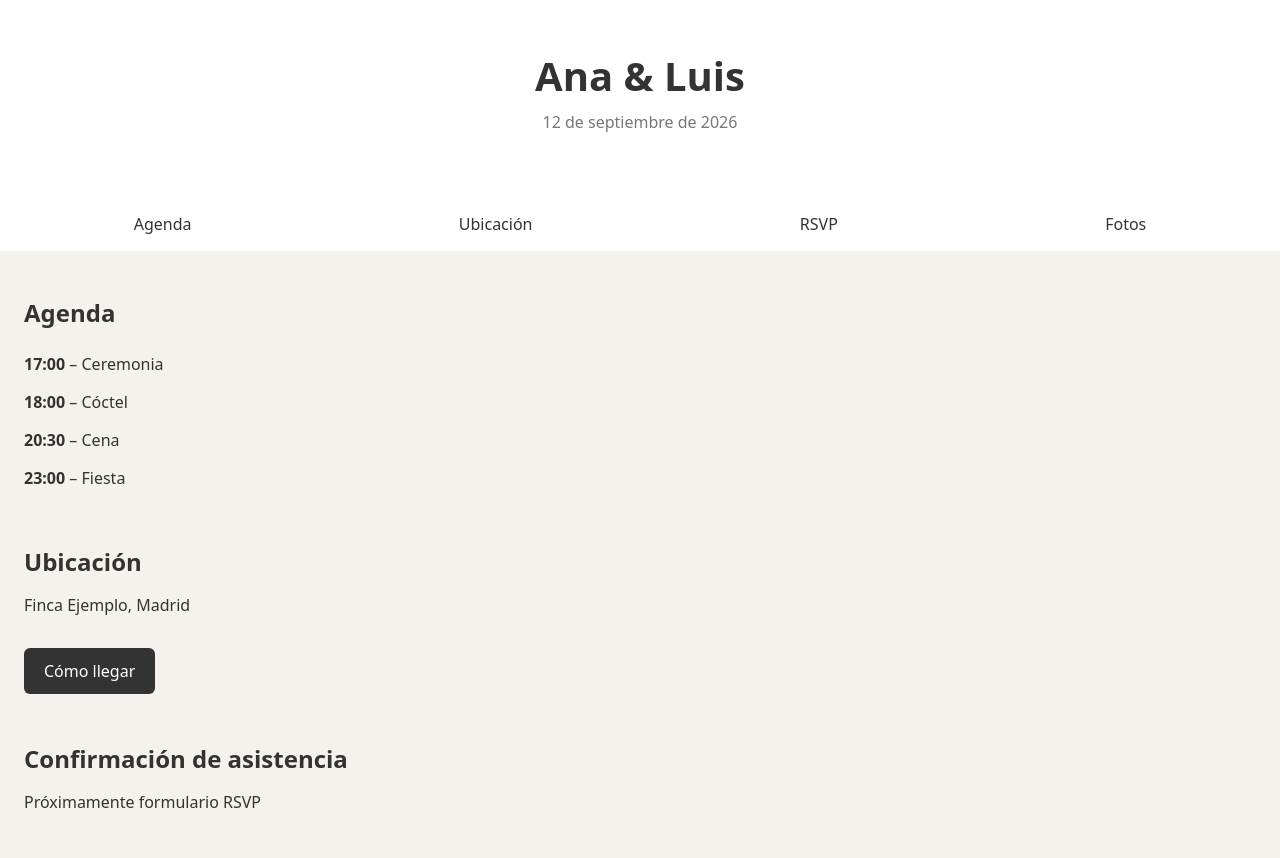
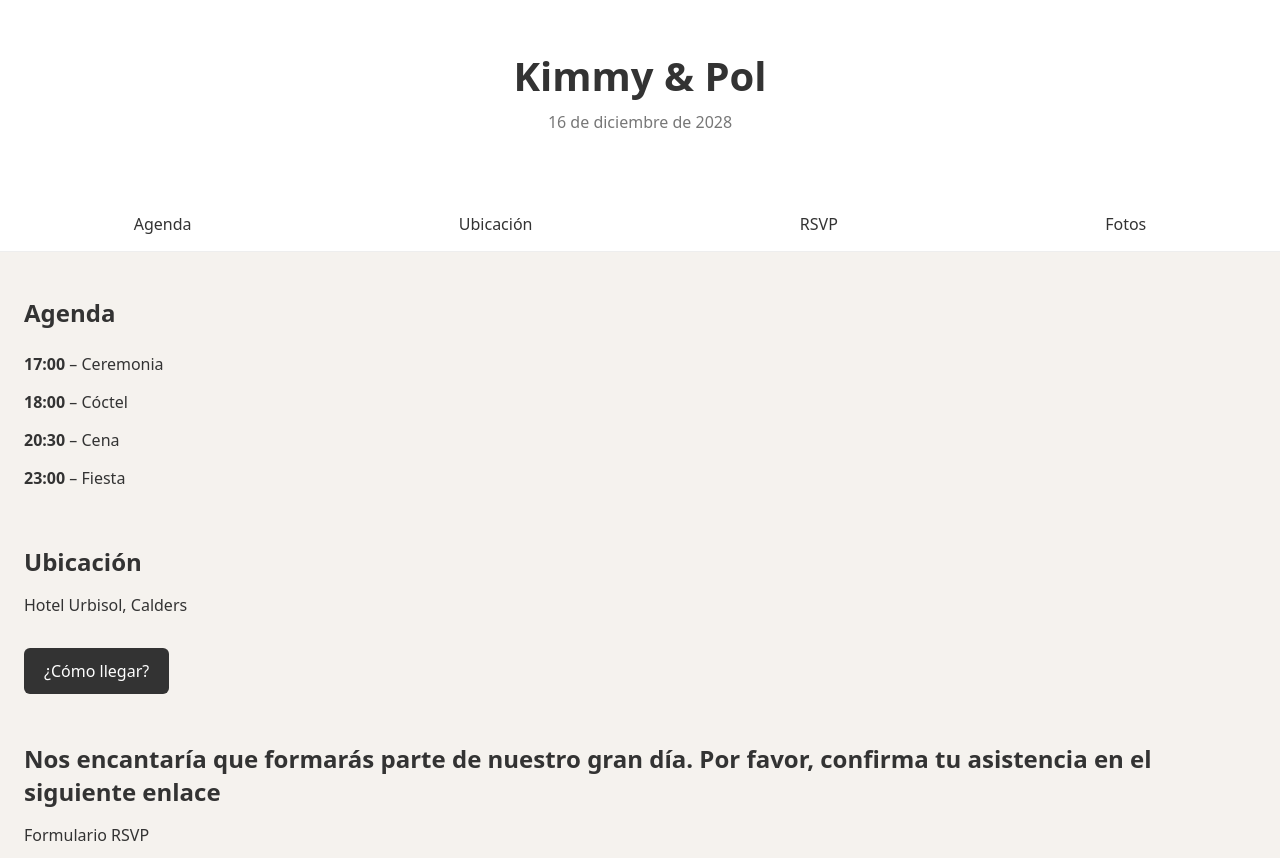
Before and after one commit to kimmyrios-97/boda-pwa, a plain HTML site: page index.html in a window 1280 px wide. Shown: the top 858 px of the page. Drawn offline with Linux system fonts and the light colour scheme; a script that the page names is missing.

Commit message:
Update index.html

```diff
--- a/index.html
+++ b/index.html
@@ -11,8 +11,8 @@
 <body>
 
 <header class="hero">
-  <h1>Ana & Luis</h1>
-  <p class="date">12 de septiembre de 2026</p>
+  <h1>Kimmy & Pol</h1>
+  <p class="date">16 de diciembre de 2028</p>
 </header>
 
 <nav class="nav">
@@ -35,16 +35,16 @@
 
   <section id="ubicacion">
     <h2>Ubicación</h2>
-    <p>Finca Ejemplo, Madrid</p>
-    <a class="button" href="https://maps.google.com/?q=Finca+Ejemplo+Madrid" target="_blank">
-      Cómo llegar
+    <p>Hotel Urbisol, Calders</p>
+    <a class="button" href="https://maps.app.goo.gl/q7AJmAAyco2eNr1V6" target="_blank">
+      ¿Cómo llegar?
     </a>
   </section>
 
   <section id="rsvp">
-    <h2>Confirmación de asistencia</h2>
-    <!-- AQUÍ PEGAS EL EMBED DE TALLY -->
-    <p>Próximamente formulario RSVP</p>
+    <h2>Nos encantaría que formarás parte de nuestro gran día. Por favor, confirma tu asistencia en el siguiente enlace</h2>
+    <https://tally.so/r/vGr0xQ>
+    <p>Formulario RSVP</p>
   </section>
 
   <section id="fotos">
```
